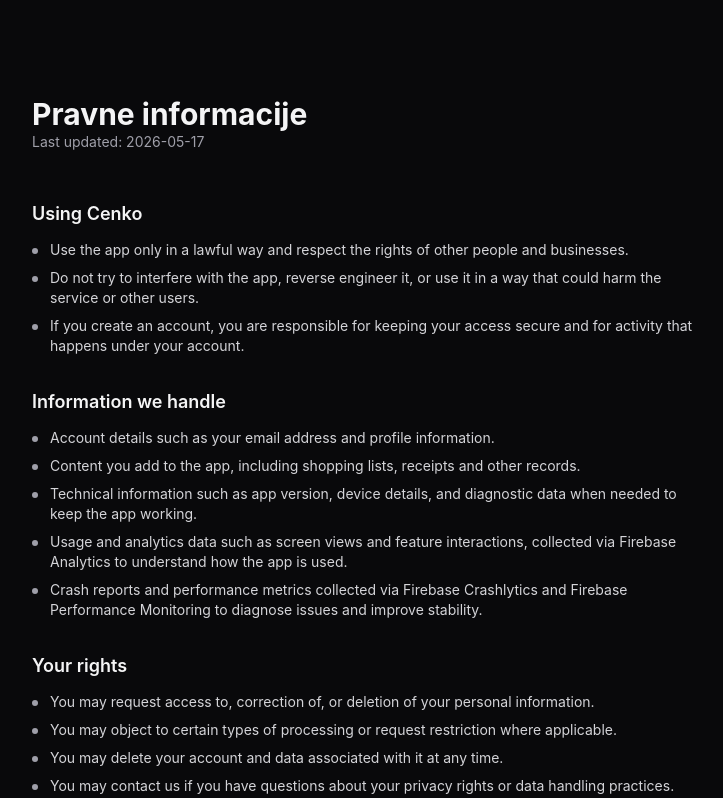
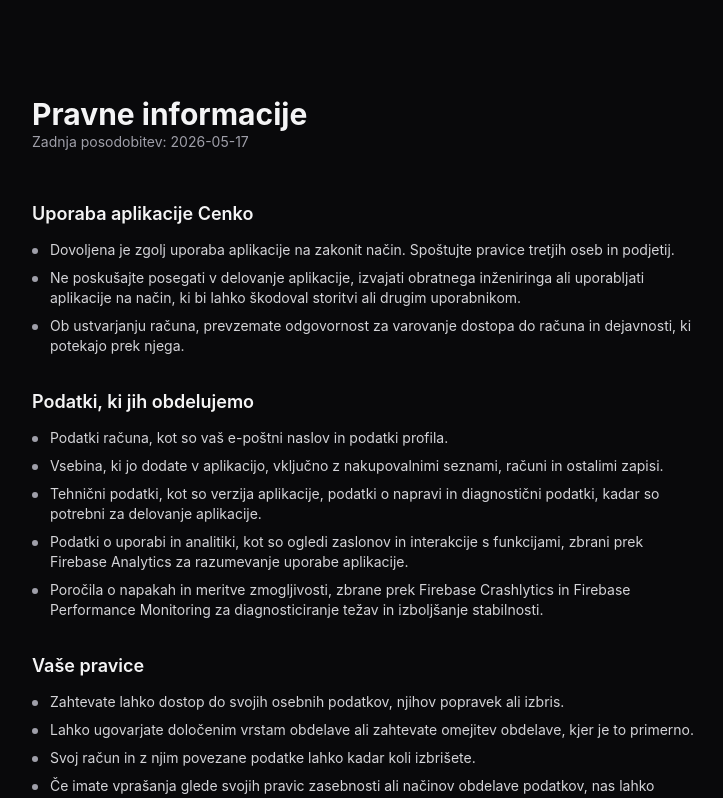
Before and after one commit to lebaaar/cenko-website, a SvelteKit app: page /legal/sl in a window 1280 px wide. Shown: the top 798 px of the page, without its empty margins (272-995 px from the left). Built offline with nearby package versions, Linux system fonts and the light colour scheme.

Commit message:
display slovenian legal information

```diff
--- a/src/routes/legal/sl/+page.svelte
+++ b/src/routes/legal/sl/+page.svelte
@@ -1,5 +1,5 @@
 <script lang="ts">
-	import { CONTACT_EMAIL, LAST_UPDATED, legalDataEn } from '$lib/constants';
+	import { CONTACT_EMAIL, LAST_UPDATED, legalDataSl } from '$lib/constants';
 </script>
 
 <svelte:head>
@@ -8,9 +8,9 @@
 
 <main class="mx-auto max-w-2xl">
 	<h1 class="text-3xl font-bold">Pravne informacije</h1>
-	<p class="mb-12 text-sm text-zinc-400">Last updated: {LAST_UPDATED}</p>
+	<p class="mb-12 text-sm text-zinc-400">Zadnja posodobitev: {LAST_UPDATED}</p>
 
-	{#each legalDataEn.sections as section (section.id)}
+	{#each legalDataSl.sections as section (section.id)}
 		<section class="mb-8">
 			<h2 class="mb-3 text-lg font-semibold">{section.title}</h2>
 			<ul class="space-y-2">
@@ -24,7 +24,7 @@
 		</section>
 	{/each}
 
-	<h2 class="mb-2 text-lg font-semibold">Questions?</h2>
+	<h2 class="mb-2 text-lg font-semibold">Vprašanja?</h2>
 	<a href="mailto:{CONTACT_EMAIL}" class="text-sm text-zinc-300 underline underline-offset-2">
 		{CONTACT_EMAIL}
 	</a>
```
